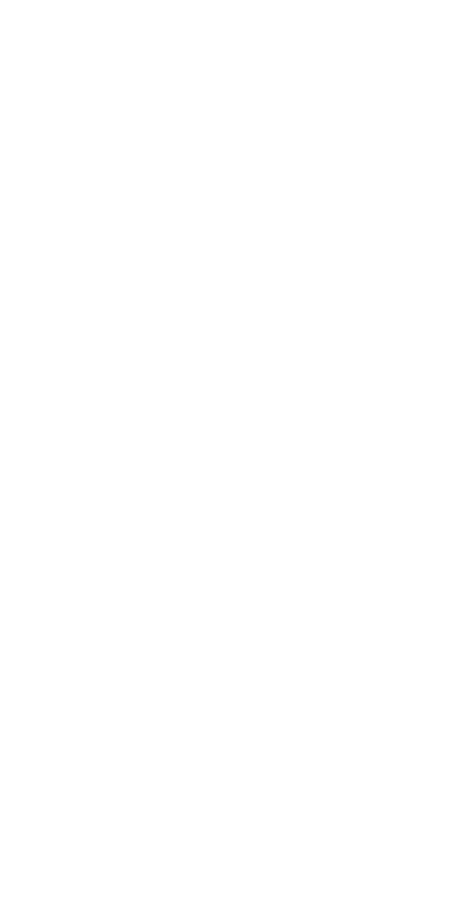
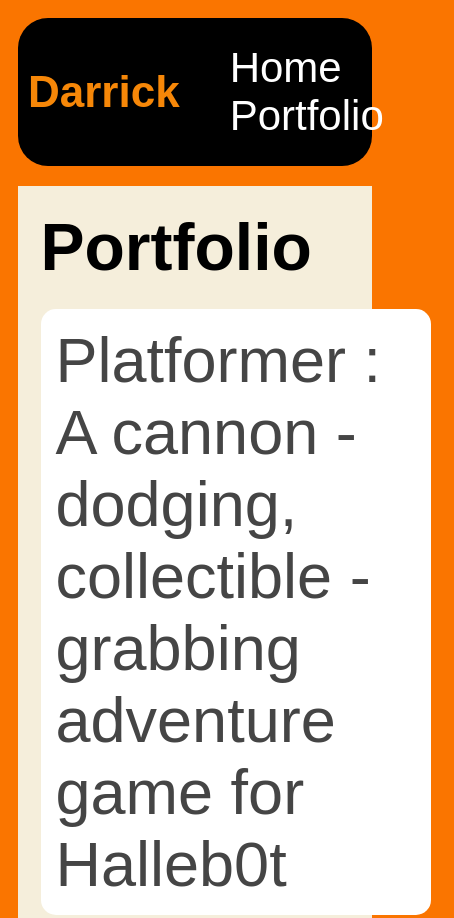
Before and after one commit to Darricktillman/Darricktillman.github.io, a plain HTML site: page portfolio.html in a window 390 px wide. Shown: the top 918 px of the page, 454 px wide, since content can reach past the window. Before the commit the page ends 844 px from the top, so only its background shows below. Drawn offline with Linux system fonts and the light colour scheme.

Commit message:
add index.html and css files

```diff
--- a/portfolio.html
+++ b/portfolio.html
@@ -0,0 +1,34 @@
+<!DOCTYPE HTML>
+<html>
+    <head>
+        <title>darricks amazing website</title>
+        <link rel="stylesheet" href="style.css">
+    </head>
+
+    <body>
+      <div id="all-contents">
+        <nav>
+            <h1>Darrick</h1>
+            <ul id="nav-ul">
+               <li class="nav-li">
+               <a class="nav-a" href="index.html">Home</a>
+             </li>
+             <li class="nav-li">
+               <a class="nav-a" href="portfolio.html">Portfolio</a>
+             </li>
+         </ul>
+     </nav>
+     <main>
+        <div class="content">
+            <h1>Portfolio</h1>
+            <ul id="portfolio">
+                <li><a href="projects/platformer/">Platformer : A cannon - dodging, collectible - grabbing adventure game for Halleb0t</a></li>
+                <li><a href="projects/bouncing-box/">Bouncing Box : A project that gives you a taste of game development on the web </a></li>
+                <li><a href="projects/circularity/">Circularity : A motion poem using random number generation and velocity applied to circle shapes...</a></li>
+            </ul>
+        </div>
+     </main>
+ </div>
+      </div>
+    </body>
+</html>
--- a/style.css
+++ b/style.css
@@ -62,3 +62,77 @@ main {
 h2, h3 {
     margin: 0px;
 }
+         /* portfolio styles */
+         .content h1 {
+            color: black;
+        }
+
+        #portfolio {
+            list-style-type: none;
+            padding-left: 0;
+        }
+
+        #portfolio li {
+            background: #fff;
+            padding: 10px;
+            border-radius: 10px;
+            margin-bottom: 10px;
+        }
+
+        #portfolio li:hover {
+            background: #eee;
+        }
+
+        #portfolio a {
+            text-decoration: none;
+            color: #454545;
+        }
+                    /* responsive web design */
+                    @media screen and (min-width: 120px) and (max-width: 1080px) {
+                        main {
+                          height: 100ch;
+                          zoom: 1.5;
+                          display: grid;
+                        }
+
+                        h1 {
+                          font-size: 44px;
+                        }
+
+                        h2 {
+                          font-size: 42px;
+                        }
+
+                        h3 {
+                          font-size: 36px;
+                        }
+
+                        #all-contents {
+                          height: 100ch;
+                          margin: none;
+                        }
+
+                        a {
+                          font-size: 42px;
+                        }
+
+                        .sidebar {
+                          margin-right: 0px;
+                          justify-content: center;
+                          align-items: center;
+                        }
+
+                        .sidebar-img {
+                          width: 100%;
+                        }
+
+                        p,
+                        li {
+                          font-size: 24px;
+                        }
+
+                        .content {
+                          align-content: center;
+                          justify-content: center;
+                        }
+                    }
```
